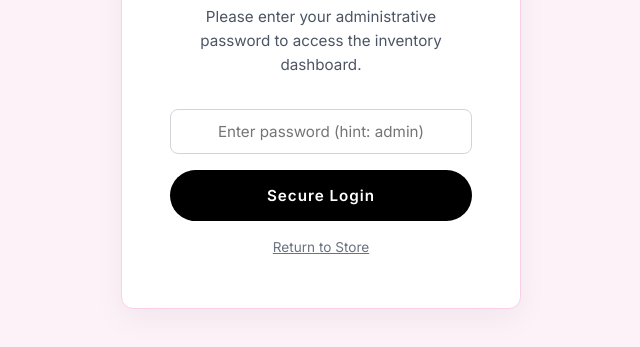
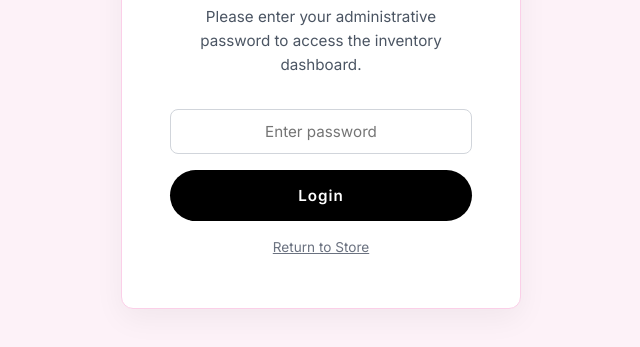
Before and after one commit to thehonoredone672/happiee-knots, a website: page src/admin.html in a window 1280 px wide. Shown: the part 319-666 px from the top of the page, without its empty margins (319-959 px from the left). Drawn offline with Linux system fonts and the light colour scheme.

Commit message:
Update admin.html

```diff
--- a/src/admin.html
+++ b/src/admin.html
@@ -62,8 +62,8 @@
             <h2 class="heading-font">Admin Access</h2>
             <p>Please enter your administrative password to access the inventory dashboard.</p>
             <form onsubmit="handleLogin(event)">
-                <input type="password" id="adminPassword" class="admin-input" placeholder="Enter password (hint: admin)" style="text-align: center; margin-bottom: 1rem;" required>
-                <button type="submit" class="btn btn-primary" style="width: 100%;">Secure Login</button>
+                <input type="password" id="adminPassword" class="admin-input" placeholder="Enter password" style="text-align: center; margin-bottom: 1rem;" required>
+                <button type="submit" class="btn btn-primary" style="width: 100%;">Login</button>
             </form>
             <p id="authError" style="color: #ef4444; font-size: 0.85rem; margin-top: 1rem; display: none;">Incorrect password. Please try again.</p>
             <a href="/index" style="display: inline-block; margin-top: 1rem; font-size: 0.85rem; color: var(--color-gray-500); text-decoration: underline;">Return to Store</a>
```
